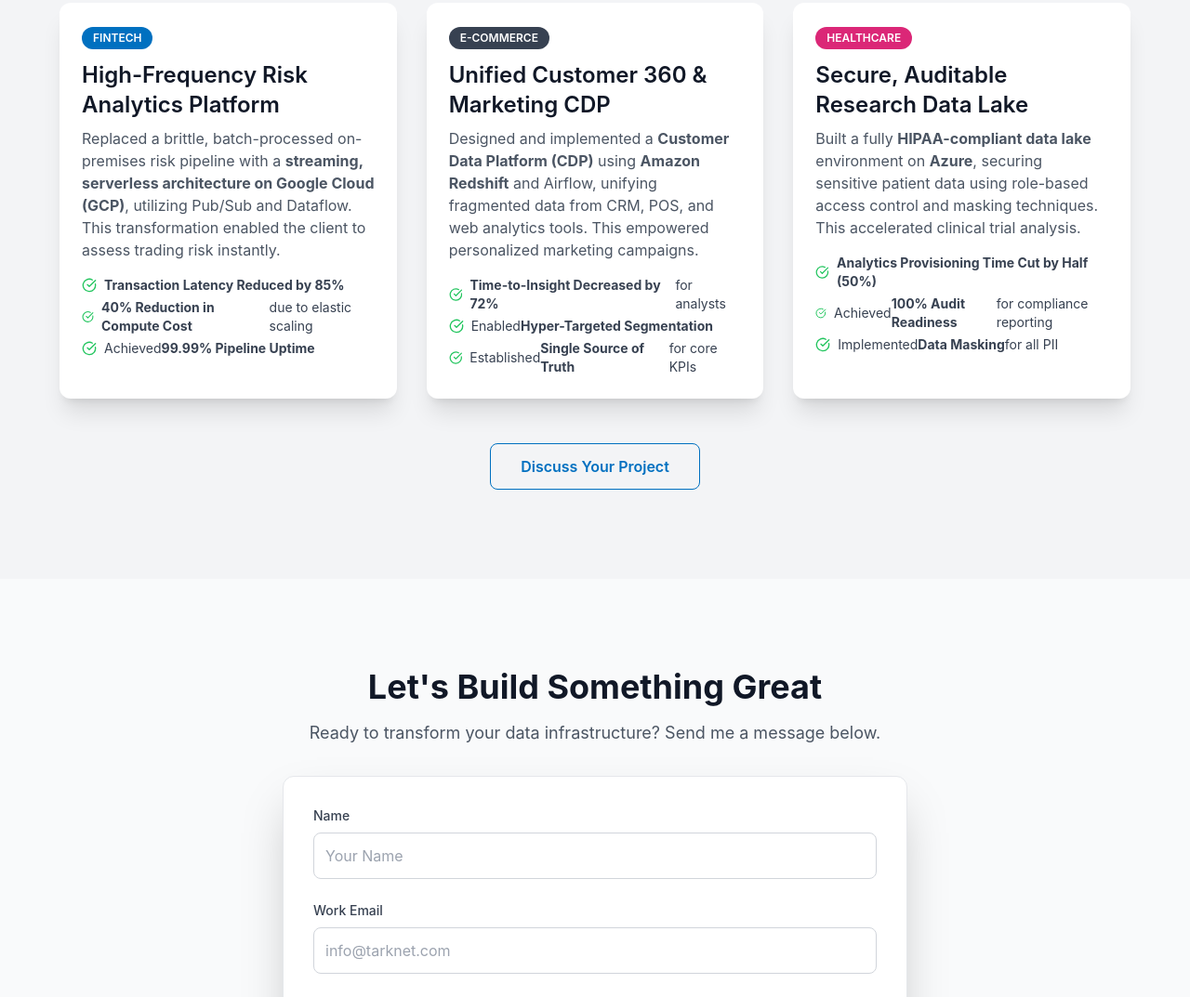
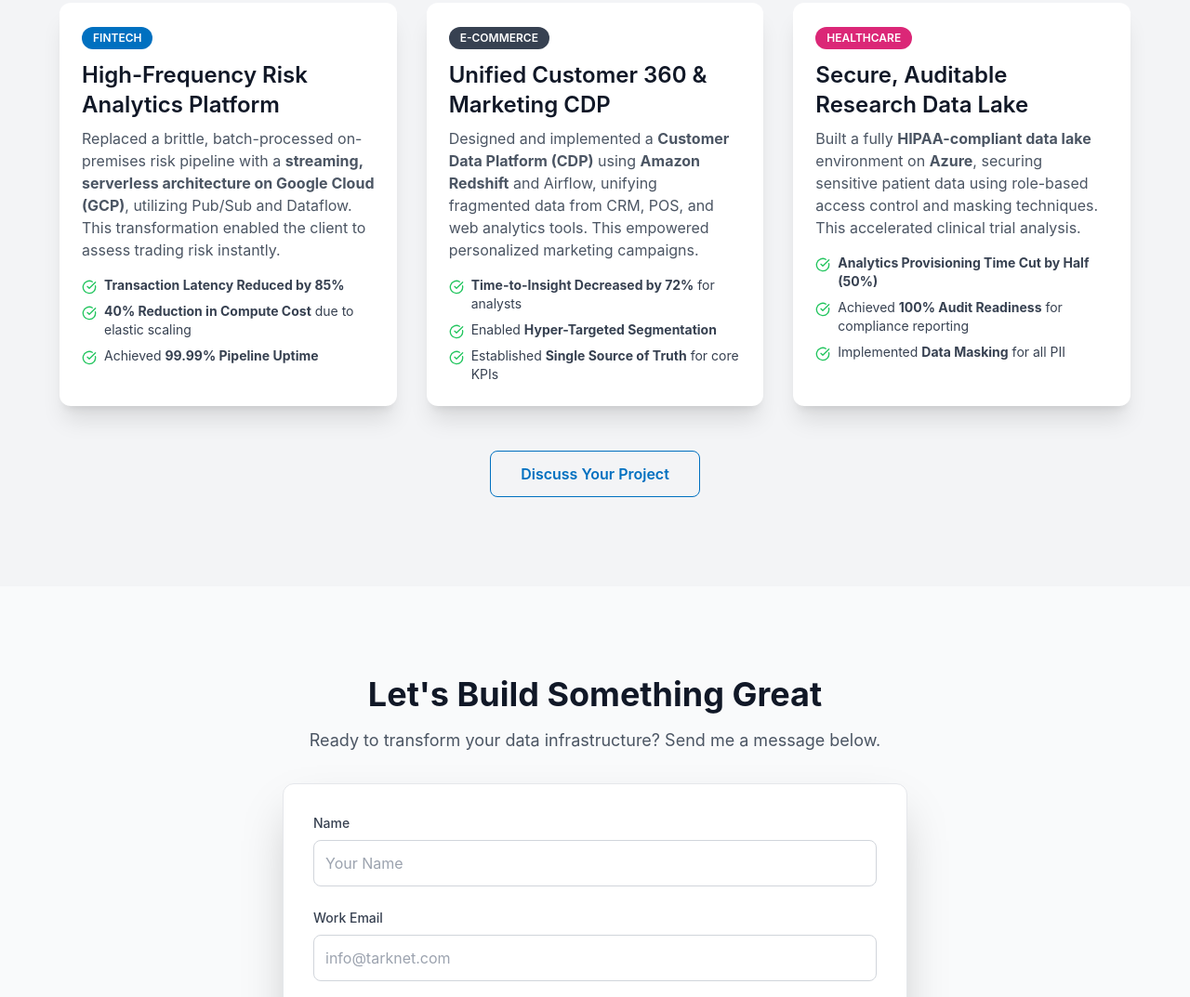
Before and after one commit to tarknet/tarknet.github.io, a plain HTML site: page index.html in a window 1280 px wide. Shown: the part 1597-2670 px from the top of the page at 93% size. Drawn offline with nearby package versions, Linux system fonts and the light colour scheme.

Commit message:
Update index.html
update formatting

```diff
--- a/index.html
+++ b/index.html
@@ -127,10 +127,26 @@
                     <p class="text-gray-600 mb-4">
                         Replaced a brittle, batch-processed on-premises risk pipeline with a <strong>streaming, serverless architecture on Google Cloud (GCP)</strong>, utilizing Pub/Sub and Dataflow. This transformation enabled the client to assess trading risk instantly.
                     </p>
-                    <ul class="text-sm space-y-1 text-gray-700">
-                        <li class="flex items-center"><i data-lucide="check-circle" class="w-4 h-4 text-green-500 mr-2"></i> <strong>Transaction Latency Reduced by 85%</strong></li>
-                        <li class="flex items-center"><i data-lucide="check-circle" class="w-4 h-4 text-green-500 mr-2"></i> <strong>40% Reduction in Compute Cost</strong> due to elastic scaling</li>
-                        <li class="flex items-center"><i data-lucide="check-circle" class="w-4 h-4 text-green-500 mr-2"></i> Achieved <strong>99.99% Pipeline Uptime</strong></li>
+                    <ul class="text-sm space-y-2 text-gray-700">
+                        <!-- FIX: Use items-start and flex-1 for correct wrapping/indentation -->
+                        <li class="flex items-start">
+                            <i data-lucide="check-circle" class="w-4 h-4 text-green-500 mr-2 flex-shrink-0 mt-1"></i>
+                            <span class="flex-1">
+                                <strong>Transaction Latency Reduced by 85%</strong>
+                            </span>
+                        </li>
+                        <li class="flex items-start">
+                            <i data-lucide="check-circle" class="w-4 h-4 text-green-500 mr-2 flex-shrink-0 mt-1"></i>
+                            <span class="flex-1">
+                                <strong>40% Reduction in Compute Cost</strong> due to elastic scaling
+                            </span>
+                        </li>
+                        <li class="flex items-start">
+                            <i data-lucide="check-circle" class="w-4 h-4 text-green-500 mr-2 flex-shrink-0 mt-1"></i>
+                            <span class="flex-1">
+                                Achieved <strong>99.99% Pipeline Uptime</strong>
+                            </span>
+                        </li>
                     </ul>
                 </div>
 
@@ -141,10 +157,26 @@
                     <p class="text-gray-600 mb-4">
                         Designed and implemented a <strong>Customer Data Platform (CDP)</strong> using <strong>Amazon Redshift</strong> and Airflow, unifying fragmented data from CRM, POS, and web analytics tools. This empowered personalized marketing campaigns.
                     </p>
-                    <ul class="text-sm space-y-1 text-gray-700">
-                        <li class="flex items-center"><i data-lucide="check-circle" class="w-4 h-4 text-green-500 mr-2"></i> <strong>Time-to-Insight Decreased by 72%</strong> for analysts</li>
-                        <li class="flex items-center"><i data-lucide="check-circle" class="w-4 h-4 text-green-500 mr-2"></i> Enabled <strong>Hyper-Targeted Segmentation</strong></li>
-                        <li class="flex items-center"><i data-lucide="check-circle" class="w-4 h-4 text-green-500 mr-2"></i> Established <strong>Single Source of Truth</strong> for core KPIs</li>
+                    <ul class="text-sm space-y-2 text-gray-700">
+                        <!-- FIX: Use items-start and flex-1 for correct wrapping/indentation -->
+                        <li class="flex items-start">
+                            <i data-lucide="check-circle" class="w-4 h-4 text-green-500 mr-2 flex-shrink-0 mt-1"></i>
+                            <span class="flex-1">
+                                <strong>Time-to-Insight Decreased by 72%</strong> for analysts
+                            </span>
+                        </li>
+                        <li class="flex items-start">
+                            <i data-lucide="check-circle" class="w-4 h-4 text-green-500 mr-2 flex-shrink-0 mt-1"></i>
+                            <span class="flex-1">
+                                Enabled <strong>Hyper-Targeted Segmentation</strong>
+                            </span>
+                        </li>
+                        <li class="flex items-start">
+                            <i data-lucide="check-circle" class="w-4 h-4 text-green-500 mr-2 flex-shrink-0 mt-1"></i>
+                            <span class="flex-1">
+                                Established <strong>Single Source of Truth</strong> for core KPIs
+                            </span>
+                        </li>
                     </ul>
                 </div>
 
@@ -155,10 +187,26 @@
                     <p class="text-gray-600 mb-4">
                         Built a fully <strong>HIPAA-compliant data lake</strong> environment on <strong>Azure</strong>, securing sensitive patient data using role-based access control and masking techniques. This accelerated clinical trial analysis.
                     </p>
-                    <ul class="text-sm space-y-1 text-gray-700">
-                        <li class="flex items-center"><i data-lucide="check-circle" class="w-4 h-4 text-green-500 mr-2"></i> <strong>Analytics Provisioning Time Cut by Half (50%)</strong></li>
-                        <li class="flex items-center"><i data-lucide="check-circle" class="w-4 h-4 text-green-500 mr-2"></i> Achieved <strong>100% Audit Readiness</strong> for compliance reporting</li>
-                        <li class="flex items-center"><i data-lucide="check-circle" class="w-4 h-4 text-green-500 mr-2"></i> Implemented <strong>Data Masking</strong> for all PII</li>
+                    <ul class="text-sm space-y-2 text-gray-700">
+                         <!-- FIX: Use items-start and flex-1 for correct wrapping/indentation -->
+                        <li class="flex items-start">
+                            <i data-lucide="check-circle" class="w-4 h-4 text-green-500 mr-2 flex-shrink-0 mt-1"></i>
+                            <span class="flex-1">
+                                <strong>Analytics Provisioning Time Cut by Half (50%)</strong>
+                            </span>
+                        </li>
+                        <li class="flex items-start">
+                            <i data-lucide="check-circle" class="w-4 h-4 text-green-500 mr-2 flex-shrink-0 mt-1"></i>
+                            <span class="flex-1">
+                                Achieved <strong>100% Audit Readiness</strong> for compliance reporting
+                            </span>
+                        </li>
+                        <li class="flex items-start">
+                            <i data-lucide="check-circle" class="w-4 h-4 text-green-500 mr-2 flex-shrink-0 mt-1"></i>
+                            <span class="flex-1">
+                                Implemented <strong>Data Masking</strong> for all PII
+                            </span>
+                        </li>
                     </ul>
                 </div>
 
@@ -296,7 +344,7 @@
                     // Simple Markdown list to HTML list conversion
                     const htmlContent = text.split('\n').map(line => {
                         if (line.match(/^\d+\./)) {
-                            return `<li>${line.replace(/^\d+\.\s*/, '')}</li>`;
+                            return `<li>${line.replace(/^\d+\.\s*|^\*\s*/, '')}</li>`;
                         }
                         return '';
                     }).filter(line => line.length > 0).join('');
```
